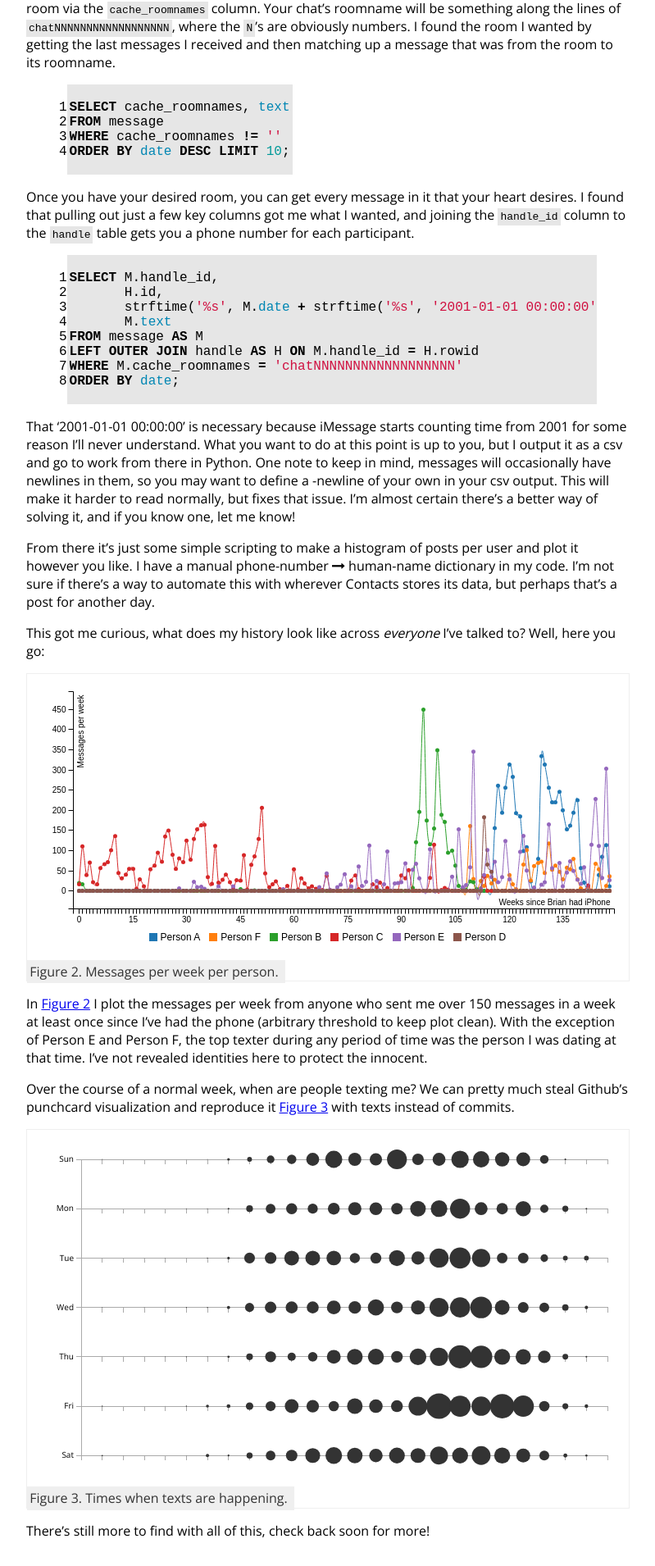
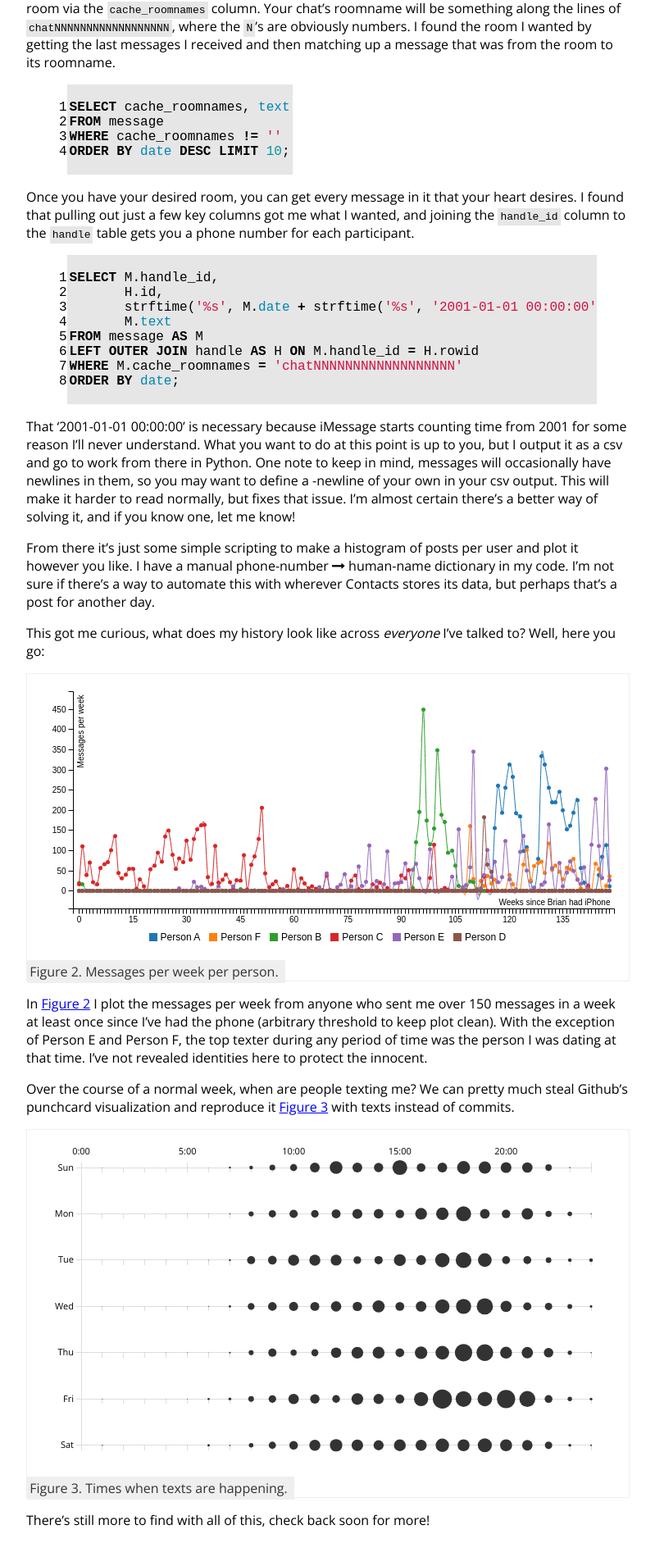
Before and after one commit to bis12/bis12.github.io, a Jekyll site: the page built from _posts/2015-11-14-fun-with-imessage.markdown, in a window 1280 px wide. Shown: the part 1063-2973 px from the top of the page at 82% size, without its empty margins (240-1039 px from the left). Built offline with Jekyll 4.4.1, drawn with Linux system fonts in a browser that asks for light colours.

```diff
--- a/_posts/2015-11-14-fun-with-imessage.markdown
+++ b/_posts/2015-11-14-fun-with-imessage.markdown
@@ -58,7 +58,7 @@ This got me curious, what does my history look like across _everyone_ I've talke
 
 In [Figure 2](#imessage-fig2) I plot the messages per week from anyone who sent me over 150 messages in a week at least once since I've had the phone (arbitrary threshold to keep plot clean). With the exception of Person E and Person F, the top texter during any period of time was the person I was dating at that time. I've not revealed identities here to protect the innocent.
 
-Over the course of a normal week, when are people texting me? We can pretty much steal Github's punchcard visualization and reproduce it [Figure 3](#imessage-fig) with texts instead of commits.
+Over the course of a normal week, when are people texting me? We can pretty much steal Github's punchcard visualization and reproduce it [Figure 3](#imessage-fig3) with texts instead of commits.
 
 <div id="imessage-fig3" class="figure">
     <div></div>
--- a/css/imessage.css
+++ b/css/imessage.css
@@ -1,14 +1,14 @@
 .axis {
-    font-size: 10px;
+    font-size: 11px;
 }
 
 .axis path,
 .axis line {
     fill: none;
-    stroke: #AAA;
+    stroke: #DDD;
     shape-rendering: crispEdges;
 }
 
 .hover:hover {
-    fill: #AAA;
+    fill: #00468B;
 }
--- a/js/imessage.js
+++ b/js/imessage.js
@@ -1,6 +1,6 @@
 var punchcard = function(args) {
     var el = d3.select(args.bindto);
-    var margin = {top: 20, right: 10, bottom: 20, left: 50};
+    var margin = {top: 30, right: 30, bottom: 20, left: 50};
     var width = el[0][0].offsetWidth - margin.left - margin.right;
     var height = width * (1/1.6) - margin.top - margin.bottom;
 
@@ -12,11 +12,15 @@ var punchcard = function(args) {
                 .append('g')
                 .attr("transform", "translate(" + margin.left + "," + margin.top + ")");
 
-    var x = d3.scale.linear().domain([0, 25]).range([0, width]);
+    var x = d3.scale.linear().domain([0, 24]).range([0, width]);
     var y = d3.scale.linear().domain([0, 6]).range([0, height]);
 
+    xAxis = d3.svg.axis().ticks(6).scale(x).orient('top').tickFormat( function(d) { return d + ':00' });
     yAxis = d3.svg.axis().ticks(7).scale(y).orient('left').tickFormat( function(d, i) { return days[i]; });
-    svg.append('g').attr("class", "x axis").call(yAxis);
+
+    svg.append('g').attr("class", "x axis").call(xAxis).selectAll('text').attr("dy", "-.6em");
+    svg.append('g').attr("class", "y axis").call(yAxis);
+
 
     for (var i in days) {
         svg.append('g')
@@ -40,9 +44,10 @@ var punchcard = function(args) {
            .append('circle')
            .attr('fill', '#333')
            .attr('class','hover')
-           .attr('cy', function(d,i,j) { return y(j); })
-           .attr('cx', function(d,i,j) { return x(i + 1); })
-           .attr('r', function(d,i,j) { return +d * 0.02; });
+           .attr('title', function(d,i,j) { return d })
+           .attr('cy', function(d,i,j) { return y(j) })
+           .attr('cx', function(d,i,j) { return x(i + 1) })
+           .attr('r', function(d,i,j) { return +d * 0.015 });
     });
 }
 
```
